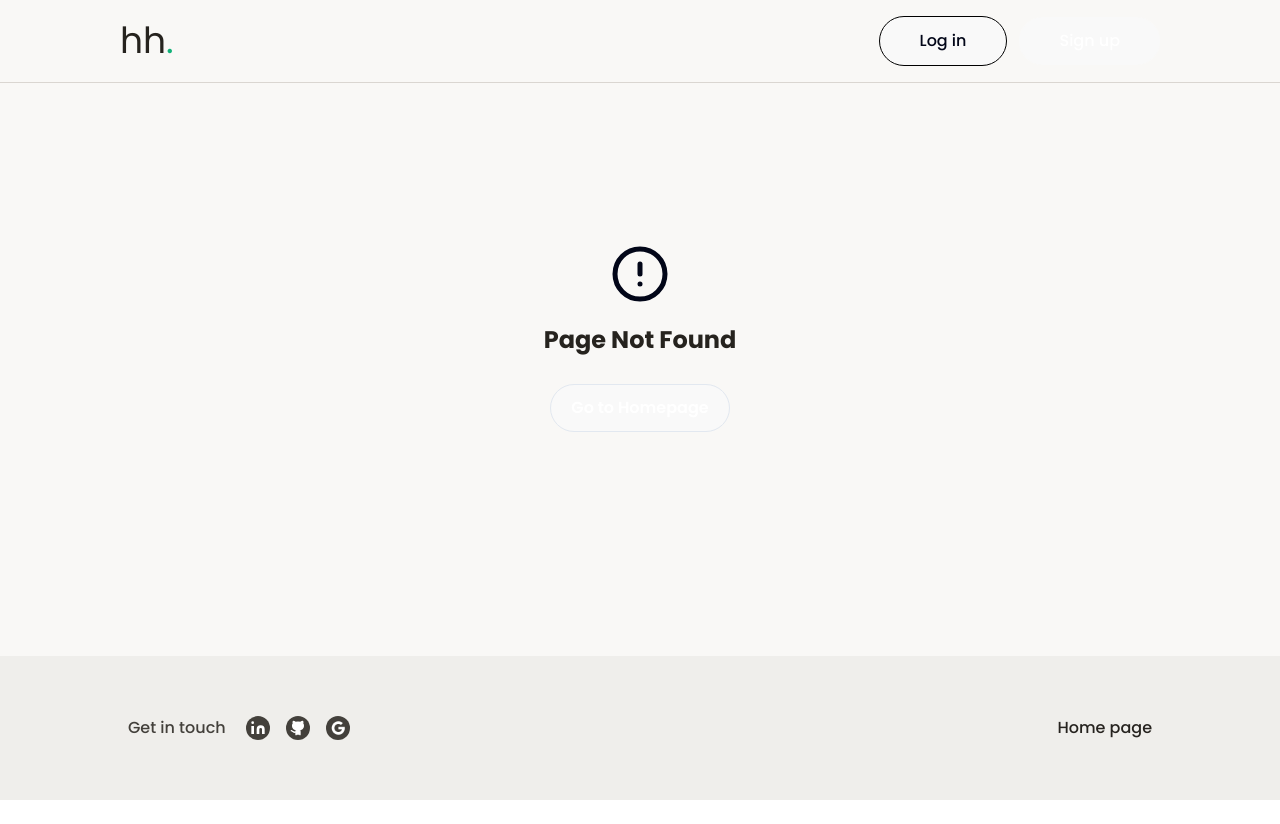
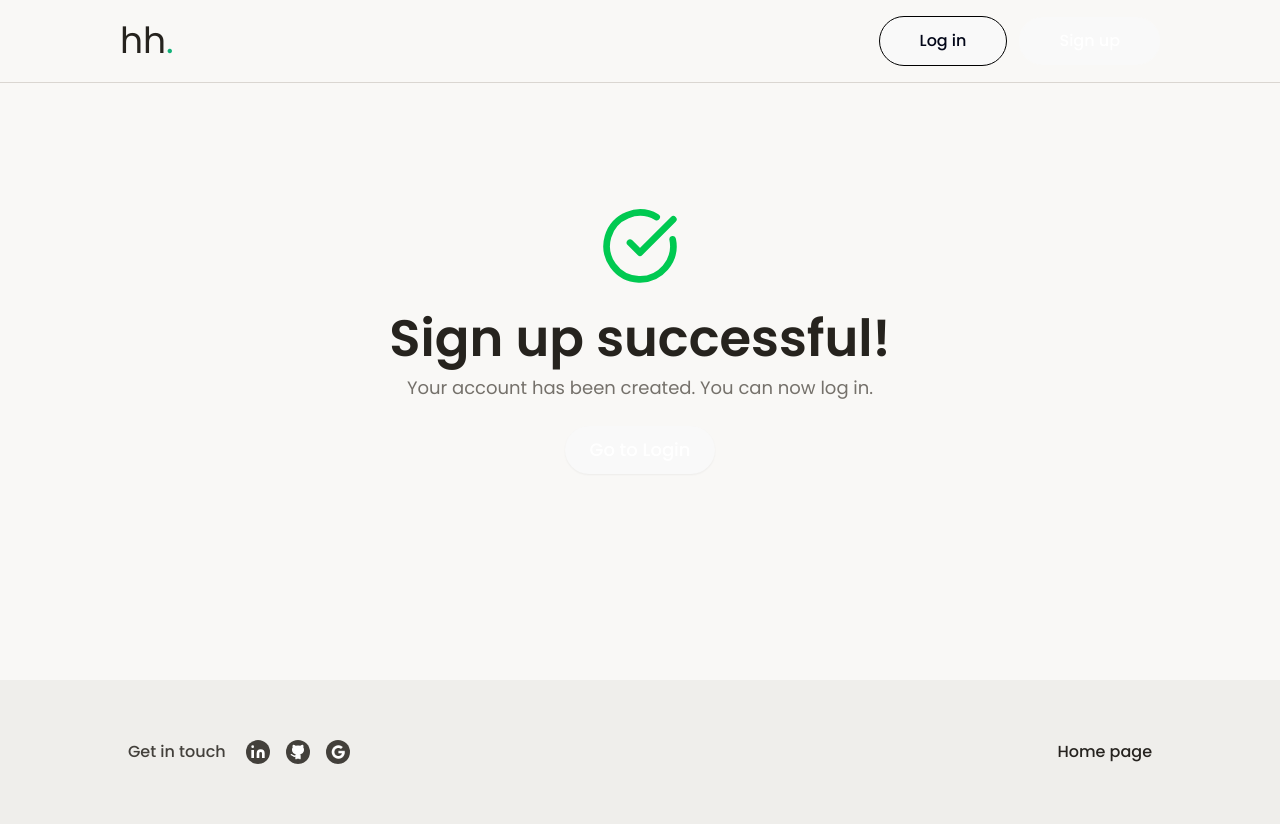
Before and after one commit to Pimtawann/tawann-space, a React (Vite) app: page /signup/success in a window 1280 px wide. Before the commit this address had no page. Before the commit the page ends 800 px from the top, so only its background shows below. Built offline with nearby package versions, Linux system fonts and the light colour scheme.

Commit message:
feat: add sign-up success page and improve loading indicators in authentication routes

```diff
--- a/src/App.jsx
+++ b/src/App.jsx
@@ -14,6 +14,7 @@ import jwtInterceptor from "./utils/jwtInterceptor";
 import { useAuth } from "./context/authentication";
 import ProtectedRoute from "./components/auth/ProtectedRoute";
 import AuthenticationRoute from "./components/auth/AuthenticationRoute";
+import SignUpSuccessPage from "./pages/SignUpSuccessPage";
 
 jwtInterceptor();
 
@@ -26,7 +27,9 @@ function App() {
       <Routes>
         <Route path="/" element={<HomePage />} />
         <Route path="/post/:postId" element={<ViewPostPage />} />
+        <Route path="/signup/success" element={<SignUpSuccessPage />} />
         <Route path="*" element={<NotFoundPage />} />
+
 
         <Route
           path="/signup"
--- a/src/components/auth/AuthenticationRoute.jsx
+++ b/src/components/auth/AuthenticationRoute.jsx
@@ -1,13 +1,13 @@
 /* eslint-disable react/prop-types */
 import { Navigate } from "react-router-dom";
-import { LoadingScreen } from "../WebSection";
+
 
 function AuthenticationRoute({ isLoading, isAuthenticated, children }) {
   if (isLoading === null || isLoading) {
     return (
       <div className="flex flex-col min-h-screen">
         <div className="min-h-screen md:p-8">
-          <LoadingScreen />
+        <p className="text-center mt-10 text-xl font-semibold">Loading...</p>
         </div>
       </div>
     );
--- a/src/components/auth/ProtectedRoute.jsx
+++ b/src/components/auth/ProtectedRoute.jsx
@@ -1,6 +1,5 @@
 /* eslint-disable react/prop-types */
 import { Navigate } from "react-router-dom";
-import { LoadingScreen } from "../WebSection";
 
 function ProtectedRoute({
   isLoading,
@@ -13,7 +12,7 @@ function ProtectedRoute({
     return (
       <div className="flex flex-col min-h-screen">
         <div className="min-h-screen md:p-8">
-          <LoadingScreen />
+        <p className="text-center mt-10 text-xl font-semibold">Loading...</p>
         </div>
       </div>
     );
--- a/src/components/form/SignUpForm.jsx
+++ b/src/components/form/SignUpForm.jsx
@@ -2,8 +2,11 @@ import { useState } from "react";
 import { Input } from "@/components/ui/input";
 import { Button } from "@/components/ui/button";
 import { Link } from "react-router-dom";
+import { useAuth } from "@/context/authentication";
+import { toast, Toaster } from "sonner";
 
 export default function SignUpForm() {
+  const { register } = useAuth();
   const [formData, setFormData] = useState({
     name: "",
     username: "",
@@ -45,20 +48,28 @@ export default function SignUpForm() {
     setErrors({ ...errors, [e.target.name]: null }); // เคลียร์ error ขณะพิมพ์
   };
 
-  const handleSubmit = (e) => {
+  const handleSubmit = async (e) => {
     e.preventDefault();
+
     if (validate()) {
-      console.log("✅ success:", formData);
-      // TODO: ส่งไป API ภายหลัง
+      toast.promise(register(formData), {
+        loading: "Signing up...",
+        success: () => {
+          navigate("/sign-up/success");
+          return "Account created successfully!";
+        },
+        error: (err) => err?.error || "Registration failed",
+      });
     }
   };
 
   return (
     <div className="w-full md:w-160 mx-auto mt-20 md:mt-30 bg-brown-2 p-6 rounded-2xl">
+      <Toaster position="top-right" richColors />
       <h1 className="text-xl font-semibold text-center my-6 text-brown-6">
         Sign up
       </h1>
-      <form noValidate onSubmit={handleSubmit} className="space-y-4 md:mx-16">
+      <form noValidate onSubmit={handleSubmit} className="space-y-2 md:mx-16">
         <div>
           <label htmlFor="name" className="text-brown-4 font-medium">
             Name
@@ -69,12 +80,14 @@ export default function SignUpForm() {
             value={formData.name}
             onChange={handleChange}
             className={`bg-white h-12 text-brown-5 placeholder:text-brown-4 placeholder:font-medium ${
-              errors.name ? 'border-red' : 'border-brown-3'
+              errors.name ? "border-red" : "border-brown-3"
             } border`}
           />
+          <div className="min-h-[1.25rem] mt-1">
             {errors.name && (
               <p className="text-red text-sm font-medium mt-1">{errors.name}</p>
             )}
+          </div>
         </div>
         <div>
           <label htmlFor="username" className="text-brown-4 font-medium">
@@ -86,14 +99,16 @@ export default function SignUpForm() {
             value={formData.username}
             onChange={handleChange}
             className={`bg-white h-12 text-brown-5 placeholder:text-brown-4 placeholder:font-medium ${
-              errors.username ? 'border-red' : 'border-brown-3'
+              errors.username ? "border-red" : "border-brown-3"
             } border`}
           />
+          <div className="min-h-[1.25rem] mt-1">
             {errors.username && (
               <p className="text-red text-sm font-medium mt-1">
                 {errors.username}
               </p>
             )}
+          </div>
         </div>
         <div>
           <label htmlFor="email" className="text-brown-4 font-medium">
@@ -106,12 +121,16 @@ export default function SignUpForm() {
             value={formData.email}
             onChange={handleChange}
             className={`bg-white h-12 text-brown-5 placeholder:text-brown-4 placeholder:font-medium ${
-              errors.email ? 'border-red' : 'border-brown-3'
+              errors.email ? "border-red" : "border-brown-3"
             } border`}
           />
+          <div className="min-h-[1.25rem] mt-1">
             {errors.email && (
-            <p className="text-red text-sm font-medium mt-1">{errors.email}</p>
+              <p className="text-red text-sm font-medium mt-1">
+                {errors.email}
+              </p>
             )}
+          </div>
         </div>
         <div>
           <label htmlFor="password" className="text-brown-4 font-medium">
@@ -124,12 +143,16 @@ export default function SignUpForm() {
             value={formData.password}
             onChange={handleChange}
             className={`bg-white h-12 text-brown-5 placeholder:text-brown-4 placeholder:font-medium ${
-              errors.password ? 'border-red' : 'border-brown-3'
+              errors.password ? "border-red" : "border-brown-3"
             } border`}
           />
+          <div className="min-h-[1.25rem] mt-1">
             {errors.password && (
-            <p className="text-red text-sm font-medium mt-1">{errors.password}</p>
+              <p className="text-red text-sm font-medium mt-1">
+                {errors.password}
+              </p>
             )}
+          </div>
         </div>
 
         <div className="flex justify-center">
--- a/src/context/authentication.jsx
+++ b/src/context/authentication.jsx
@@ -1,6 +1,6 @@
 import React, { useState, useEffect } from "react";
 import axios from "axios";
-import { Await, useNavigate } from "react-router-dom";
+import { useNavigate } from "react-router-dom";
 
 const AuthContext = React.createContext();
 
@@ -72,7 +72,7 @@ function AuthProvider(props) {
             setState((prevState)=> ({ ...prevState, loading: true, error: null }));
             await axios.post("https://tawann-space-db-api.vercel.app/auth/register", data);
             setState((prevState) => ({ ...prevState, loading: false, error: null }));
-            navigate("/sign-up/success");
+            navigate("/signup/success");
         } catch (error) {
             setState((prevState) => ({ ...prevState, loading: false, error: error.response?.data?.error || "Registration failed", }));
             return { error: state.error }
--- /dev/null
+++ b/src/pages/SignUpSuccessPage.jsx
@@ -0,0 +1,31 @@
+import Navbar from "@/components/navbar/PublicNavbar.jsx";
+import Footer from "@/components/Footer";
+import { useNavigate } from "react-router-dom";
+import { Button } from "@/components/ui/button";
+import { CheckCircle } from "lucide-react";
+
+export default function SignUpSuccessPage() {
+  const navigate = useNavigate();
+
+  return (
+    <div className="min-h-screen flex flex-col">
+      <Navbar />
+      <div className="flex flex-col items-center justify-center h-[85vh] text-center p-4">
+        <CheckCircle className="text-green-500 w-20 h-20 mb-6" />
+        <h1 className="text-2xl font-semibold text-brown-6 mb-2">
+          Sign up successful!
+        </h1>
+        <p className="text-brown-4 mb-6 text-lg">
+          Your account has been created. You can now log in.
+        </p>
+        <Button
+          onClick={() => navigate("/login")}
+          className="bg-brown-6 text-white text-lg px-6 py-6 rounded-full hover:bg-brown-4 cursor-pointer"
+        >
+          Go to Login
+        </Button>
+      </div>
+      <Footer />
+    </div>
+  );
+}
```
Lines whose indentation alone changed are shown as unchanged.
